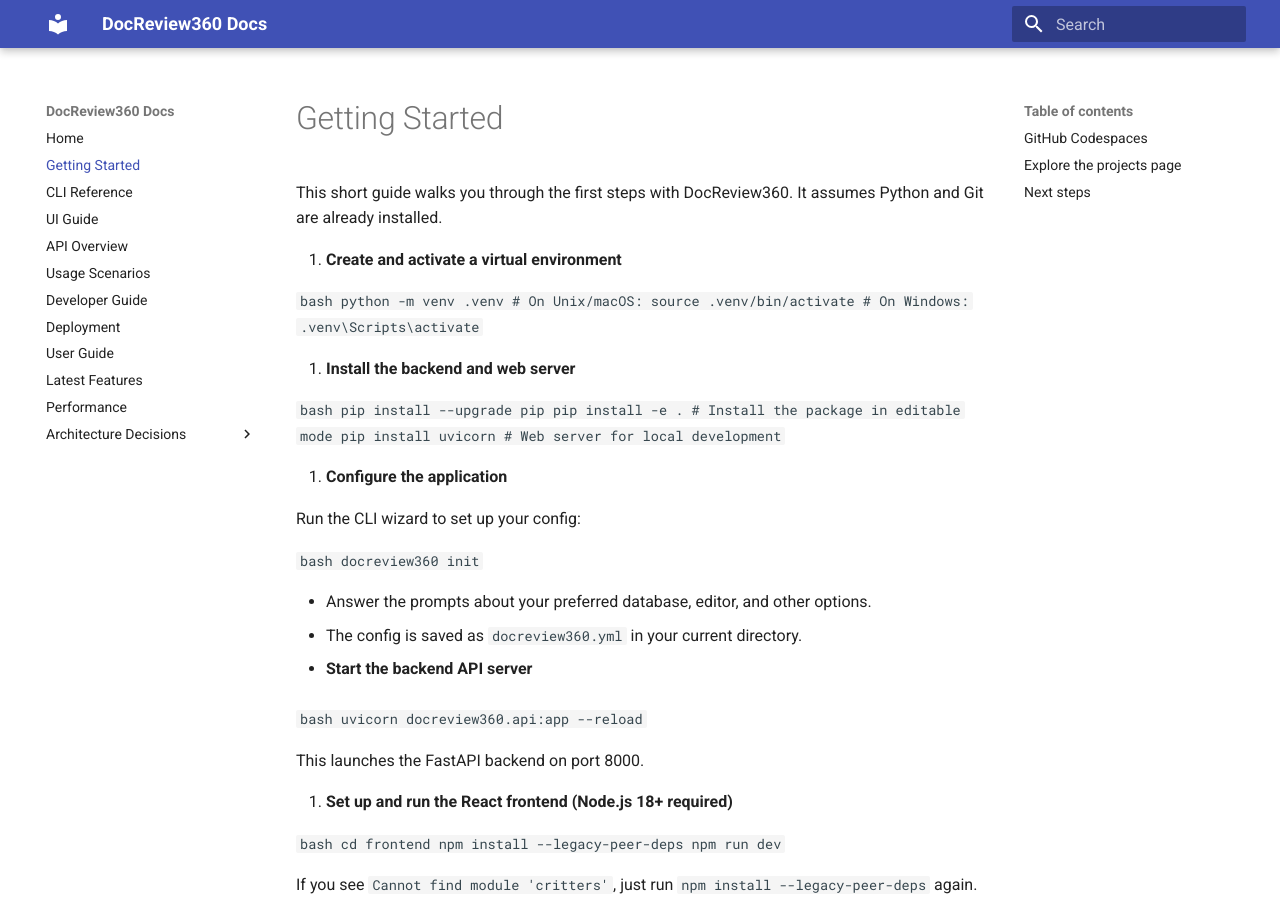
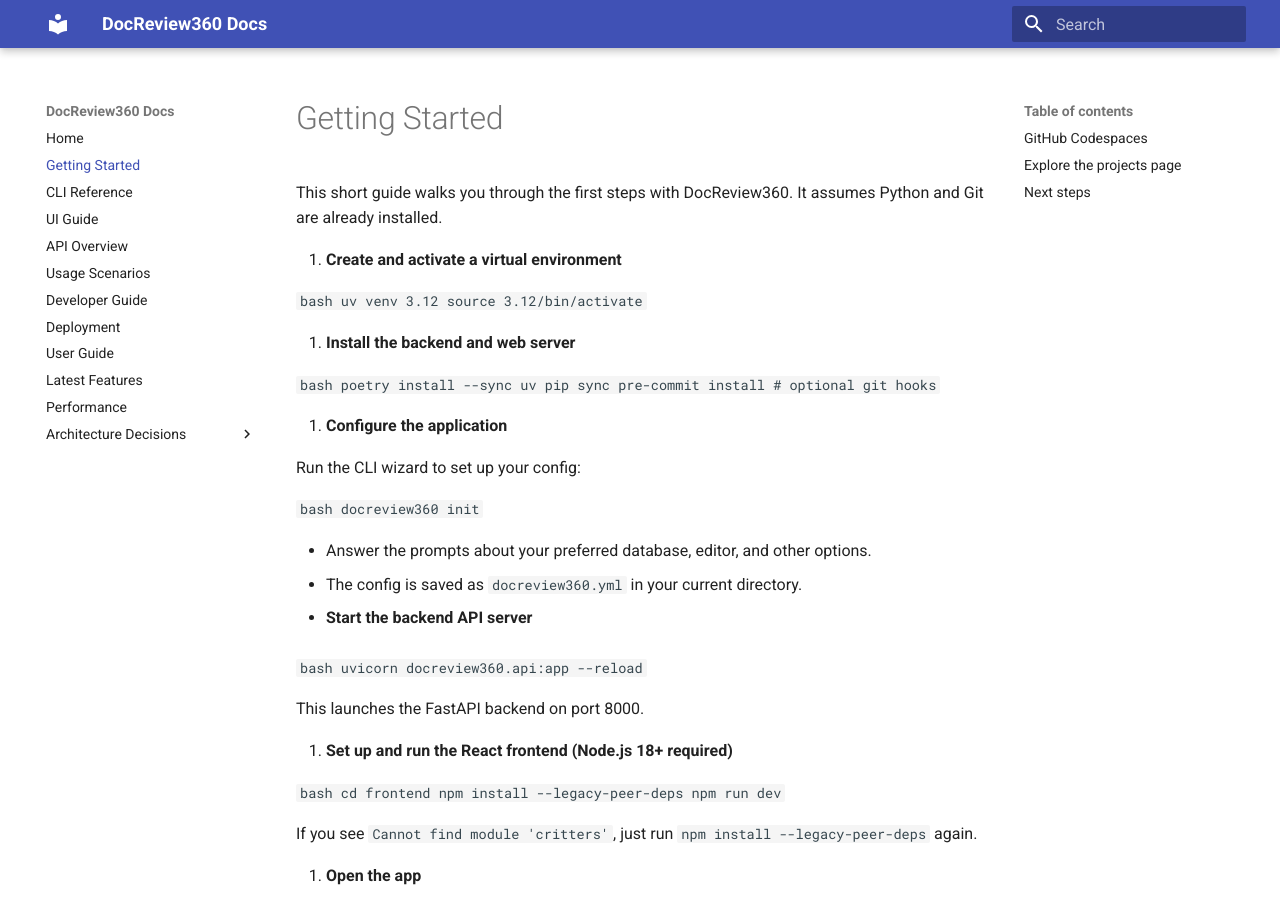
Before and after one commit to eputnam77/DocReview360, an MkDocs documentation site: the page built from docs/getting_started.md, in a window 1280 px wide and 900 px high. Built offline with MkDocs 1.6.1 and Material for MkDocs 9.7.7, drawn with Linux system fonts in a browser that asks for light colours.

Commit message:
docs: update setup instructions for uv and poetry

````diff
--- a/docs/getting_started.md
+++ b/docs/getting_started.md
@@ -5,19 +5,16 @@
 1. **Create and activate a virtual environment**
 
    ```bash
-   python -m venv .venv
-   # On Unix/macOS:
-   source .venv/bin/activate
-   # On Windows:
-   .venv\Scripts\activate
+   uv venv 3.12
+   source 3.12/bin/activate
    ```
 
 2. **Install the backend and web server**
 
    ```bash
-   pip install --upgrade pip
-   pip install -e .           # Install the package in editable mode
-   pip install uvicorn        # Web server for local development
+   poetry install --sync
+   uv pip sync
+   pre-commit install  # optional git hooks
    ```
 
 3. **Configure the application**
````
Also changed, not shown: README.md (+9 -11 lines), docs/developer.md (+4 -6 lines).
